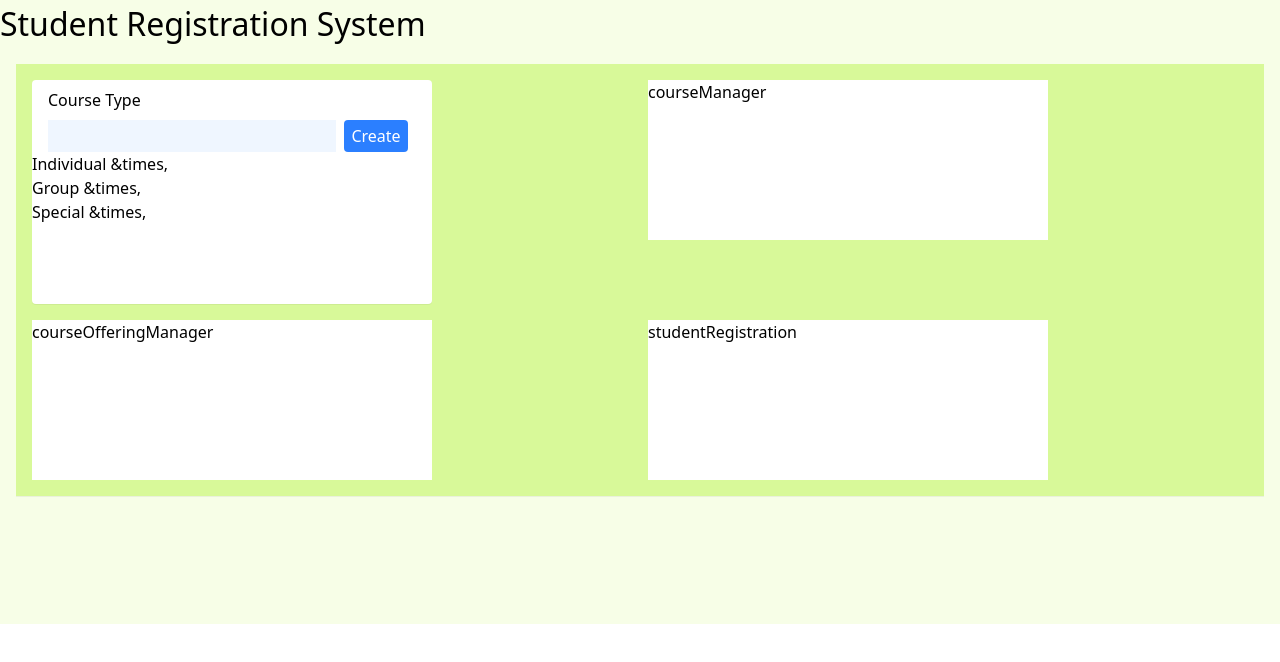
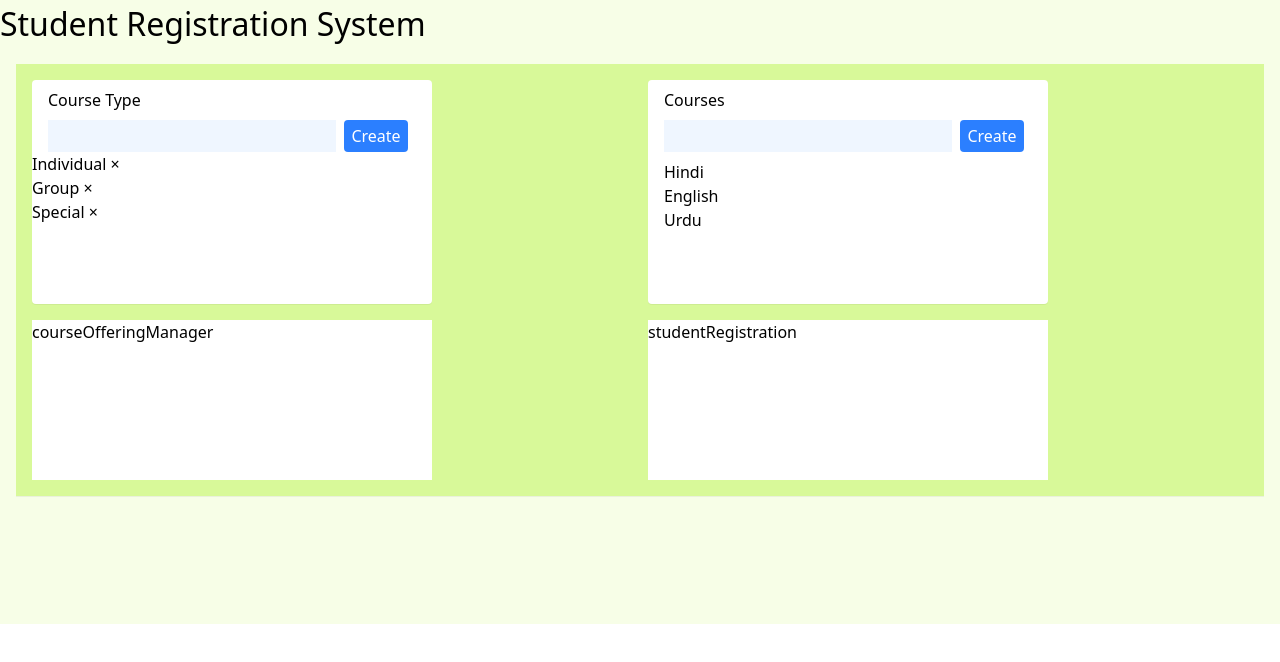
Before and after one commit to Kar9ti8k/StudentRegistration, a React (Vite) app: page / in a window 1280 px wide. Shown: the top 662 px of the page. Built offline with nearby package versions, Linux system fonts and the light colour scheme.

Commit message:
create the coures page

```diff
--- a/src/components/coureseType.jsx
+++ b/src/components/coureseType.jsx
@@ -6,11 +6,17 @@ const CoureseType = () => {
   // const { courseType, setCoureseType } = useAppContext
   const [courseType, setCoureseType] = useState(initialCourses)
   const [courseValue, setCoureseValue] = useState('')
+
   const dataAdd = () => {
     if (courseValue && !courseType.includes(courseValue)) {
       setCoureseType([...courseValue, courseType])
       setCoureseValue('')
     }
+  }
+
+  const deleteType = (index) => {
+    const courseTypeDelete = courseType.filter((_, i) => i !== index)
+    setCoureseType(courseTypeDelete)
   }
   return (
     <>
@@ -33,7 +39,7 @@ const CoureseType = () => {
         <ul>
           {courseType.map((type, index) => (
             <li key={index}>
-              {type} <button>&times,</button>
+              {type} <button onClick={() => deleteType(index)}>&times;</button>
             </li>
           ))}
         </ul>
--- a/src/components/courseManager.jsx
+++ b/src/components/courseManager.jsx
@@ -1,7 +1,42 @@
-import React from 'react'
+import React, { useState } from 'react'
+import { useAppContext } from '../context/AppContext'
 
 const CourseManager = () => {
-  return <div className='h-[10rem] bg-white w-[25rem]'>courseManager</div>
+  const [courses, setCourses] = useState(['Hindi', 'English', 'Urdu'])
+  // const { courses, setCourses } = useAppContext()
+
+  const [newCourse, setNewCourse] = useState('')
+  const [editIndex, setEditIndex] = useState(null)
+  const [editValue, setEditValue] = useState('')
+  const addCourse = () => {
+    if (newCourse && !courses) {
+      setCourses([...CourseManager, newCourse])
+      setNewCourse('')
+    }
+  }
+  return (
+    <>
+      <div className='h-[14rem] bg-white w-[25rem] flex flex-col items-start rounded-sm shadow-2xs'>
+        <h1 className='m-2 pl-2'>Courses</h1>
+        <div className='pl-4 flex  '>
+          <input type='text' className='bg-blue-50 w-[18rem] h-8 ' />
+          <button
+            className='bg-blue-500 text-white ml-2 w-[4rem] rounded-sm'
+            onClick={addCourse}
+          >
+            Create
+          </button>
+        </div>
+        <ul className='mt-2 list-disc pl-4'>
+          {courses.map((course, index) => (
+            <li key={index} className='flex items-center gap-2'>
+              {course}
+            </li>
+          ))}
+        </ul>
+      </div>
+    </>
+  )
 }
 
 export default CourseManager
```
